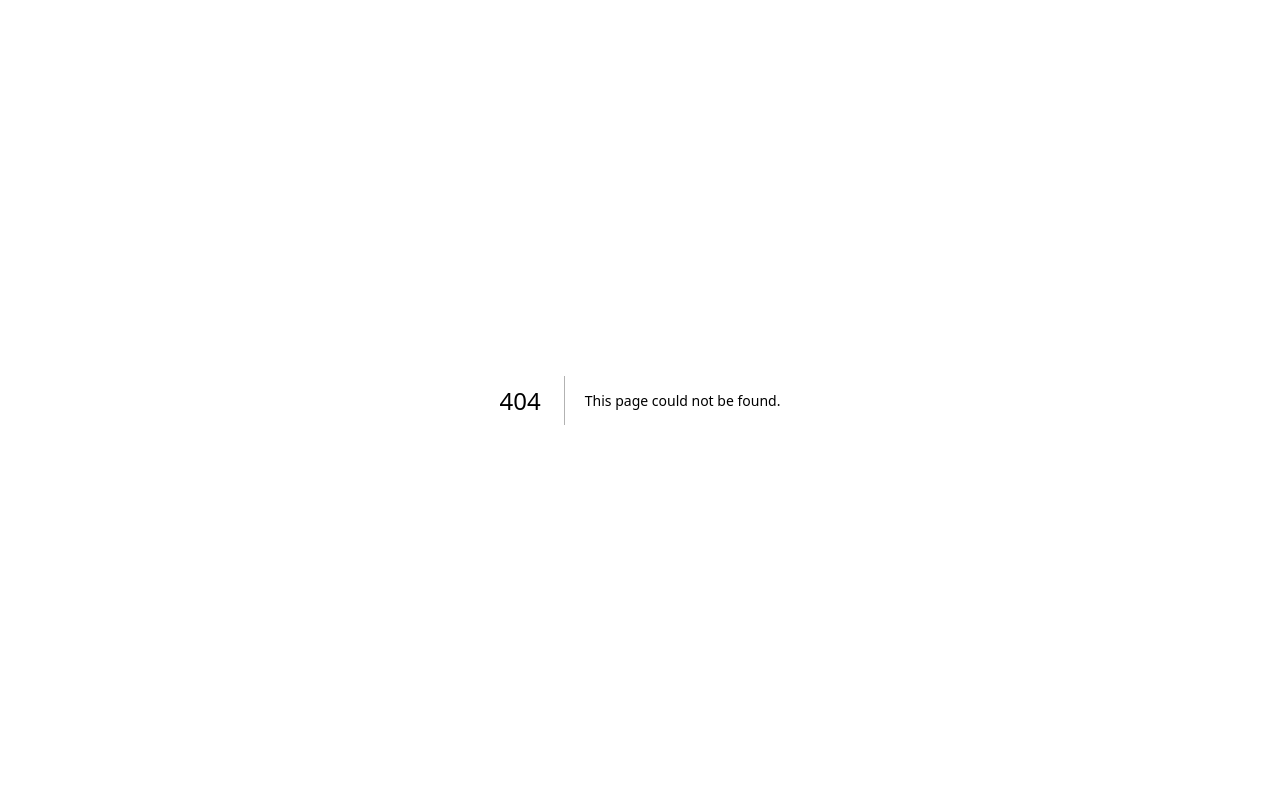
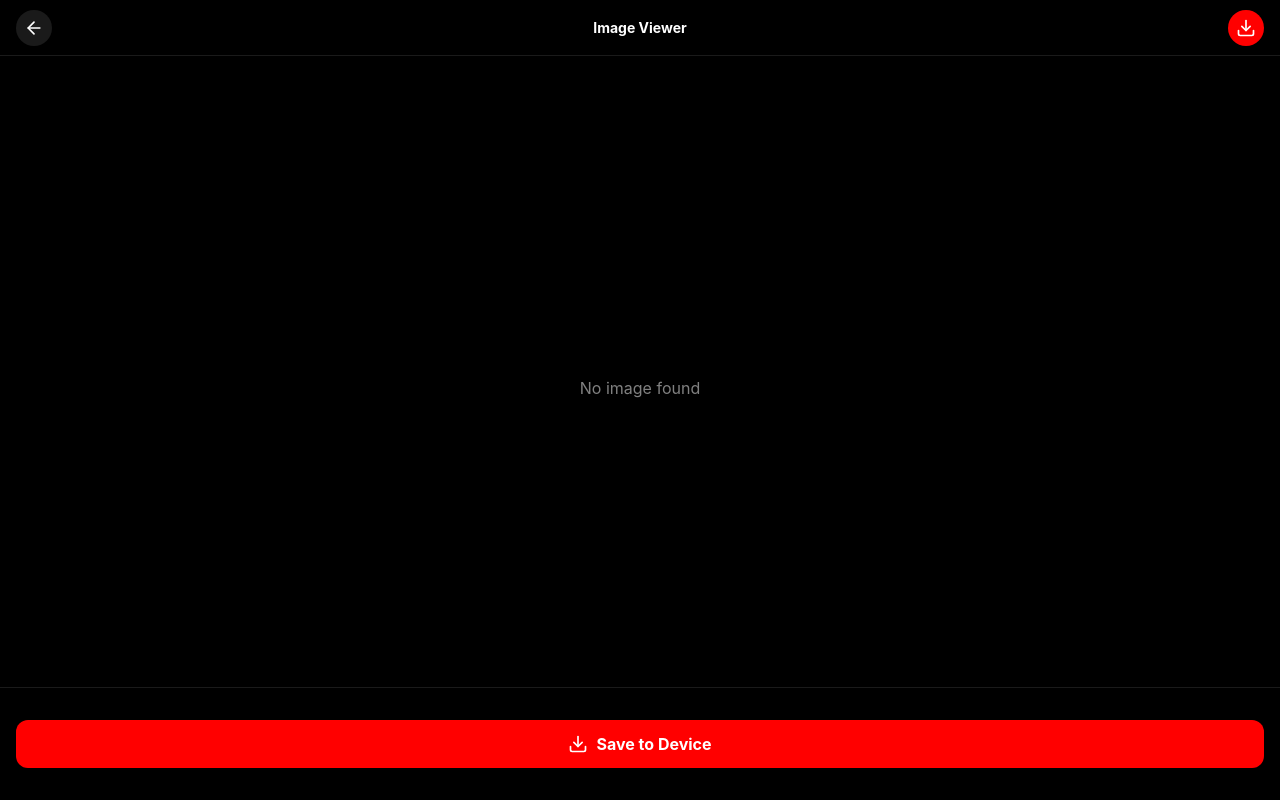
Before and after one commit to capacitytools/bmy-ai-studio, a Next.js app: page /viewer in a window 1280 px wide. Before the commit this address had no page. Built offline with nearby package versions, Linux system fonts and the light colour scheme.

Commit message:
Create page.js

```diff
--- /dev/null
+++ b/app/viewer/page.js
@@ -0,0 +1,71 @@
+"use client";
+
+import { Download, ArrowLeft, Share2 } from "lucide-react";
+import Link from "next/link";
+
+export default function ViewerPage() {
+  // Get the image URL and prompt from the link we clicked
+  const params = new URLSearchParams(window.location.search);
+  const imageUrl = params.get('url');
+  const prompt = params.get('prompt');
+
+  const downloadImage = async () => {
+    if (!imageUrl) return;
+    try {
+      const response = await fetch(imageUrl);
+      const blob = await response.blob();
+      const url = window.URL.createObjectURL(blob);
+      const link = document.createElement('a');
+      link.href = url;
+      link.download = `bmy-ai-${Date.now()}.png`;
+      document.body.appendChild(link);
+      link.click();
+      document.body.removeChild(link);
+      window.URL.revokeObjectURL(url);
+    } catch (error) {
+      window.open(imageUrl, '_blank');
+    }
+  };
+
+  return (
+    <div className="min-h-screen bg-black flex flex-col">
+      {/* Top Bar */}
+      <header className="fixed top-0 left-0 right-0 h-14 bg-black/80 backdrop-blur-md flex items-center justify-between px-4 z-50 border-b border-white/10">
+        <Link href="/library" className="p-2 bg-white/10 rounded-full active:scale-90 transition">
+          <ArrowLeft className="w-5 h-5 text-white" />
+        </Link>
+        <span className="text-white font-bold text-sm">Image Viewer</span>
+        <button onClick={downloadImage} className="p-2 bg-yt-red rounded-full active:scale-90 transition">
+          <Download className="w-5 h-5 text-white" />
+        </button>
+      </header>
+
+      {/* Full Screen Image */}
+      <main className="flex-1 flex items-center justify-center pt-14 pb-20 px-2">
+        {imageUrl ? (
+          <img
+            src={imageUrl}
+            alt={prompt}
+            className="max-w-full max-h-[80vh] object-contain rounded-lg shadow-2xl"
+          />
+        ) : (
+          <p className="text-white/50">No image found</p>
+        )}
+      </main>
+
+      {/* Bottom Info */}
+      <div className="fixed bottom-0 left-0 right-0 bg-black/90 backdrop-blur-md p-4 border-t border-white/10 pb-8">
+        <p className="text-white text-sm text-center line-clamp-3">
+          {prompt}
+        </p>
+        <button
+          onClick={downloadImage}
+          className="w-full mt-4 bg-yt-red text-white font-bold py-3 rounded-xl flex items-center justify-center gap-2 active:scale-95 transition"
+        >
+          <Download className="w-5 h-5" />
+          Save to Device
+        </button>
+      </div>
+    </div>
+  );
+}
```
